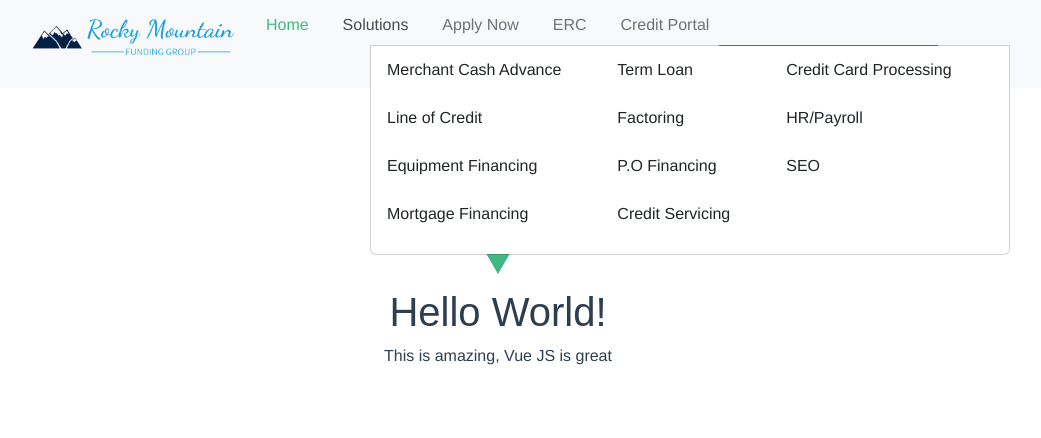
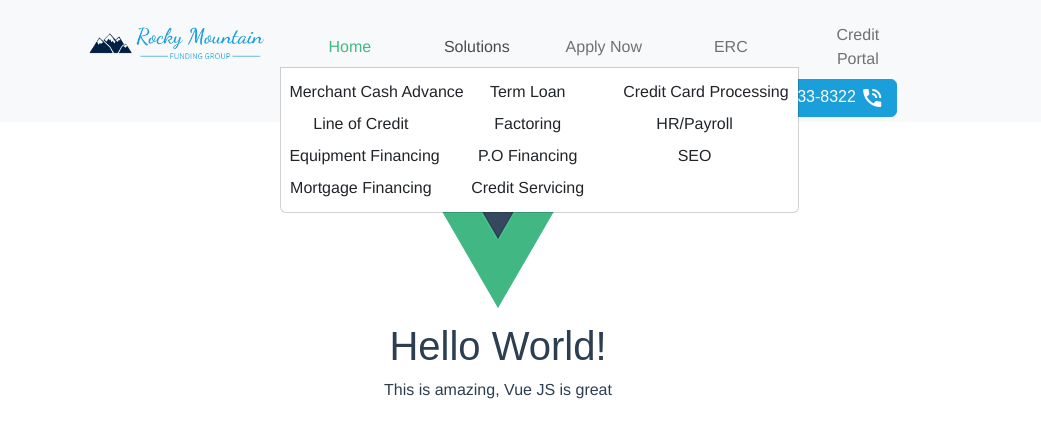
Before and after one commit to MDouglas345/rocky-mountain-funding, a Vue app: page / in a window 1280 px wide. Both pictures are taken after a click on the button "Solutions". Shown: the top 438 px of the page, without its empty margins (142-1183 px from the left). Built offline with nearby package versions, Linux system fonts and the light colour scheme.

Commit message:
navbar actual complete.(?)

```diff
--- a/src/components/NavbarPhone.vue
+++ b/src/components/NavbarPhone.vue
@@ -2,14 +2,14 @@
   <div class="row justify-content-end">
     <div id="phone-container" class="col-md-auto">
       <button type="button w-100 call-to-action" class="btn btn-primary">
-        <span
+        <a :href="`tel:`+NavbarPhoneData.tel"
           ><p class="h6 color-secondary m-0">
-            Call Now: 646-933-8322
+            {{NavbarPhoneData.display + NavbarPhoneData.tel}}
             <i class="material-icons color-secondary vertical-align-m"
               >phone_in_talk</i
             >
           </p>
-        </span>
+        </a>
       </button>
     </div>
   </div>
@@ -18,5 +18,10 @@
 <script>
 export default {
   name: "NavbarPhone",
+  props : {
+    NavbarPhoneData :{
+      type : Object
+    }
+  }
 };
 </script>
--- a/src/components/NavigationBar.vue
+++ b/src/components/NavigationBar.vue
@@ -2,7 +2,7 @@
   <nav class="navbar navbar-expand-md bg-light">
     <div class="container-fluid">
       <div class="row outline2">
-        <div class="col-lg-9 col-md-12 mx-auto outline">
+        <div class="col-lg-8 col-md-12 mx-auto outline">
           <div class="row">
             <div class="col-md-3 mx-0 outline">
               <div class="row">
@@ -37,7 +37,7 @@
                   <NavigationBarContentDynamic :NavbarContent="NavbarData.items"></NavigationBarContentDynamic>
                 </div>
                 <div id="navbar-bottom-content" class="col-12 outline"></div>
-                <NavbarPhone></NavbarPhone>
+                <NavbarPhone :NavbarPhoneData = NavbarData.phone></NavbarPhone>
               </div>
             </div>
           </div>
--- a/src/components/NavigationBarContentDynamic.vue
+++ b/src/components/NavigationBarContentDynamic.vue
@@ -1,14 +1,14 @@
 <template>
   <div class="collapse navbar-collapse" id="navbarSupportedContent">
-    <ul
+    <div
       id="navbar-items-holder"
-      class="navbar-nav me-auto mb-2 mb-lg-0 my-auto justify-content-center"
+      class="navbar-nav mb-2 mb-lg-0 my-auto row "
     >
-        <li v-for="(item,index) in NavbarContent" v-bind="item.tags">
-            <router-link v-bind:to=item.url v-bind=item.linktags>{{item.name}}</router-link>
+        <div v-for="(item,index) in NavbarContent" v-bind="item.tags">
+            <router-link v-bind:to=item.url v-bind=item.linktags >{{item.name}}</router-link>
             <NavigationBarDropDownDynamic :NavbarDropdownContent=item></NavigationBarDropDownDynamic>
-        </li>
-    </ul>
+        </div>
+    </div>
   </div>
 </template>
 
--- a/src/components/NavigationBarDropDownDynamic.vue
+++ b/src/components/NavigationBarDropDownDynamic.vue
@@ -2,15 +2,15 @@
     <div
     v-if="NavbarDropdownContent.columns != 0"
     id="navbar-drodown-container"
-    class="dropdown-menu mt-0 col-md-12"
+    class="dropdown-menu mt-0 col-sm-12 mx-auto"
     aria-labelledby="navbarDropdown"
     style="border-top-left-radius: 0; border-top-right-radius: 0"
   >
     <div class="row w-100 h-100">
         <div class="col-md-12 outline2 mx-auto">
             <div class="row">
-                <div v-for="(column,index) in NavbarDropdownContent.menu" :class="`col-sm-auto`">
-                    <p v-for="(item,index) in column" class="dropdown-item">{{item.name}}</p>
+                <div v-for="(column,index) in NavbarDropdownContent.menu" :class="`col-md-`+(12/NavbarDropdownContent.columns)+ ` col-12`">
+                    <router-link v-for="(item,index) in column" class="dropdown-item px-0" v-bind="item.tag">{{item.name}}</router-link>
                 </div>
             </div>
         </div>
--- a/src/data/site-data.json
+++ b/src/data/site-data.json
@@ -10,7 +10,7 @@
         "default": true,
         "menu": [],
         "tags" : {
-            "class" : "nav-item"
+            "class" : "nav-item col-sm"
           },
         "linktags":{
           "class" : "nav-link",
@@ -26,56 +26,78 @@
           [
             {
               "name": "Merchant Cash Advance",
+              "tag" :{
                 "to": "/merchant-cash-advance"
+              }
             },
             {
               "name": "Line of Credit",
+              "tag" : {
                 "to": "/line-of-credit"
+              }
             },
             {
               "name": "Equipment Financing",
+              "tag" : {
                 "to": "/equipment-financing"
+              }
             },
             {
               "name": "Mortgage Financing",
+              "tag" : {
                 "to": "/mortgage-financing"
+              }
             }
           ],
           [
             {
               "name": "Term Loan",
+              "tag" : {
                 "to": "/term-loan"
+              }
             },
             {
               "name": "Factoring",
+              "tag" : {
                 "to": "/factoring"
+              }
             },
             {
               "name": "P.O Financing",
+              "tag" : {
                 "to": "/po-financing"
+              }
             },
             {
               "name": "Credit Servicing",
+              "tag" : {
                 "to": "/credit-servicing"
+              }
             }
           ],
           [
             {
               "name": "Credit Card Processing",
+              "tag" : {
                 "to": "/credit-card-processing"
+              }
             },
             {
               "name": "HR/Payroll",
+              "tag" : {
                 "to": "/hr-payroll"
+              }
             },
             {
               "name": "SEO",
+              "tag" : {
                 "to": "/seo"
+              }
             }
           ]
         ],
         "tags" : {
-          "class" : "nav-item dropdown position-static"
+          "class" : "nav-item dropdown position-static col-sm"
 
         },
         "linktags":{
@@ -94,7 +116,7 @@
         "default": false,
         "menu": [],
         "tags" : {
-            "class" : "nav-item"
+            "class" : "nav-item col-sm"
           },
         "linktags":{
           "to" : "/applynow",
@@ -107,7 +129,7 @@
         "default": false,
         "menu": [],
         "tags" : {
-            "class" : "nav-item"
+            "class" : "nav-item col-sm"
 
           },
         "linktags":{
@@ -121,7 +143,7 @@
         "default": false,
         "menu": [],
         "tags" : {
-          "class" : "nav-item"
+          "class" : "nav-item col-sm"
         },
         "linktags":{
           "to" : "/creditportal",
@@ -129,7 +151,11 @@
         },
         "columns" : 0
       }
-    ]
+    ],
+    "phone" : {
+      "display" : "Call Now: ",
+      "tel" : "646-933-8322"
+    }
   },
   "pages": [],
   "footer": {}
--- a/src/scss/main.scss
+++ b/src/scss/main.scss
@@ -24,6 +24,11 @@ $headings-font-family: "MerriweatherSans-Bold", sans-serif;
   color: $secondary;
 }
 
+.nav-link{
+  padding-right:0;
+  padding-left:0;
+}
+
 .call-to-action {
   font-size: xx-large;
 }
@@ -34,6 +39,16 @@ $headings-font-family: "MerriweatherSans-Bold", sans-serif;
 
 #phone-container > button {
   width: auto;
+}
+
+#phone-container > button > a{
+  text-decoration: none;
+}
+
+#phone-container {
+  &{
+    padding: 0;
+  }
 }
 
 .color-primary {
@@ -81,9 +96,10 @@ $headings-font-family: "MerriweatherSans-Bold", sans-serif;
 }
 
 #navbar-items-holder {
-  //width: 100%;
+  width: 100%;
   align-items: center;
   padding-top: 5px;
+  margin: 0;
 }
 
 #navbar-items-holder {
@@ -102,8 +118,11 @@ $headings-font-family: "MerriweatherSans-Bold", sans-serif;
 
 .dropdown-menu[data-bs-popper] {
   top: auto;
-  left: 40%;
+  left: 33%;
 }
-#navbar-drodown-container {
-  width: 50%;
+#navbar-drodown-container{
+  text-align: center;
+  width:auto;
+  padding-left:8px;
+  padding-right:8px;
 }
```
Also changed, not shown: src/scss/main.css, 1 other file (tests, documents, lock files or other folders). Lines whose indentation alone changed are shown as unchanged.
